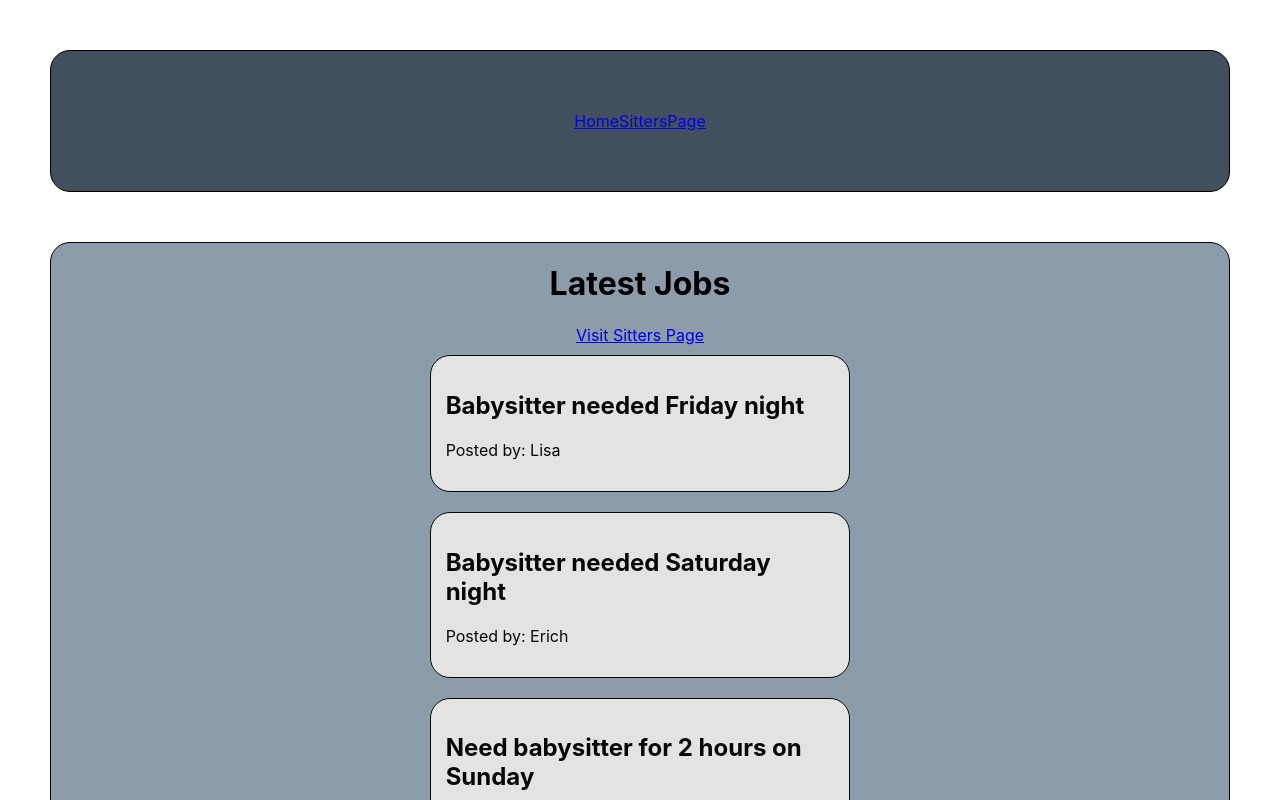
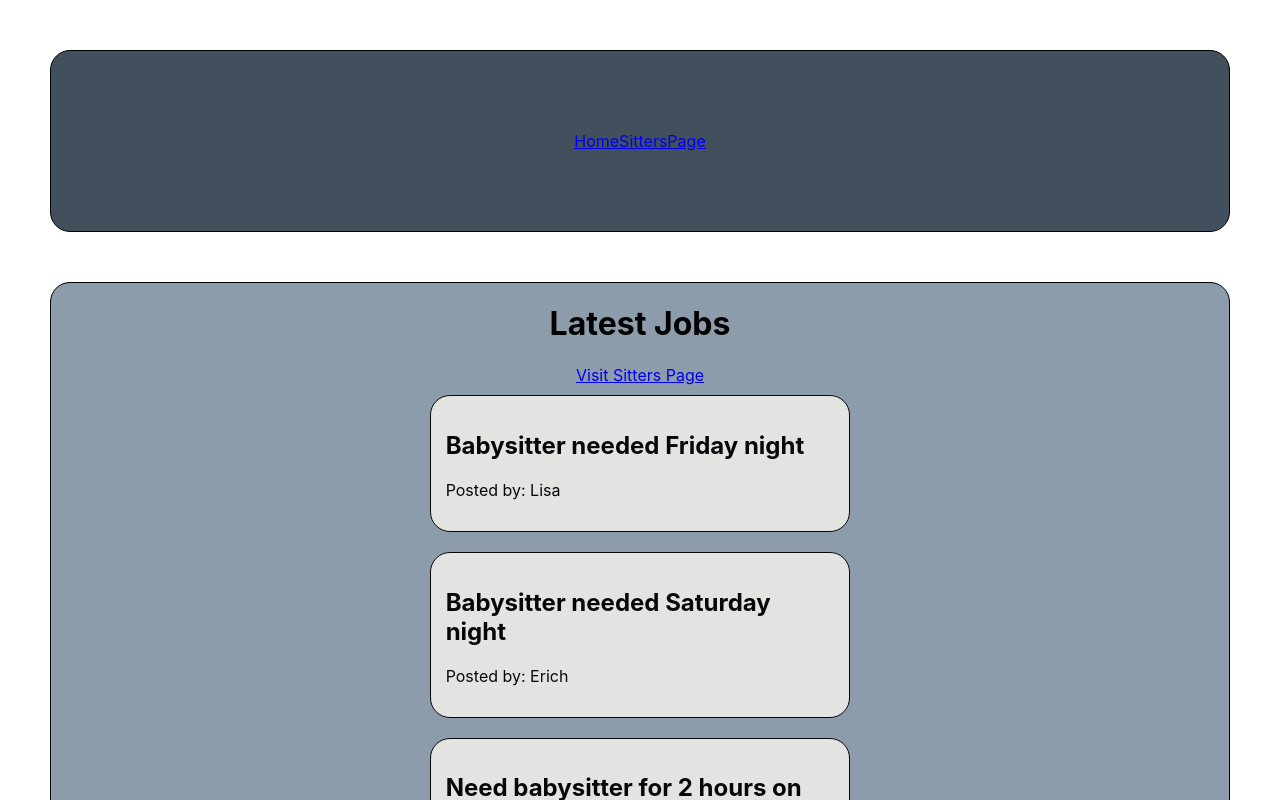
Before and after one commit to Lwalsh2022/Find-My-Sitter, a React (Create React App) app in the folder client/: page / in a window 1280 px wide. Shown: the top 800 px of the page. Built offline with nearby package versions, Linux system fonts and the light colour scheme.

Commit message:
minor styling change

```diff
--- a/client/src/App.css
+++ b/client/src/App.css
@@ -19,7 +19,7 @@
   align-items: center;
   justify-content: center;
   flex-direction: row;
-  padding: 60px;
+  padding: 80px;
   margin: 50px;
   border-radius: 20px;
   border: 1px solid black;
```
